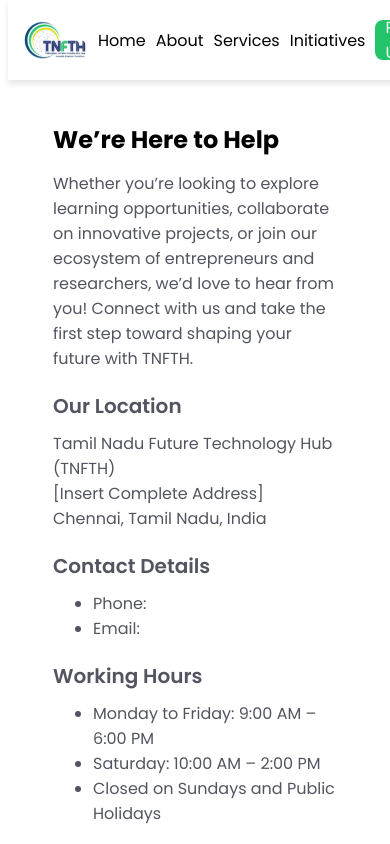
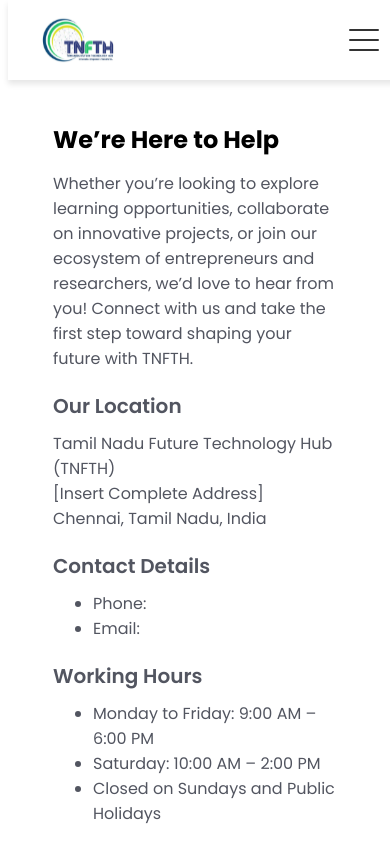
Before and after one commit to ashoksubramanium98/tnfthwebapp, an Angular app: page /contact in a window 390 px wide. Shown: the top 844 px of the page. Built offline with nearby package versions, Linux system fonts and the light colour scheme.

Commit message:
#Fix mobile header menu change

```diff
--- a/src/app/app.component.html
+++ b/src/app/app.component.html
@@ -1,6 +1,7 @@
 
 <main class="main">
   <app-header />
+  <app-mobile-header />
   <div class="main__content">
     <router-outlet />
   </div>
--- a/src/app/app.component.ts
+++ b/src/app/app.component.ts
@@ -1,11 +1,12 @@
 import { Component } from '@angular/core';
 import { RouterOutlet } from '@angular/router';
 import { HeaderComponent } from './components/common/header/header.component';
+import { MobileHeaderComponent } from './components/common/mobile-header/mobile-header.component'
 import { FooterComponent } from './components/common/footer/footer.component';
 
 @Component({
   selector: 'app-root',
-  imports: [RouterOutlet, HeaderComponent, FooterComponent],
+  imports: [RouterOutlet, HeaderComponent, MobileHeaderComponent, FooterComponent],
   templateUrl: './app.component.html',
   styleUrl: './app.component.scss'
 })
--- a/src/app/components/common/header/header.component.scss
+++ b/src/app/components/common/header/header.component.scss
@@ -100,13 +100,6 @@
     }
   }
   @media screen and (max-width: 700px) {
-    &__container {
-      width: 98%;
-    }
-    &__menu {
-      &__container {
-        gap: 10px;
-      }
-    }
+    display: none;
   }
 }
--- /dev/null
+++ b/src/app/components/common/mobile-header/mobile-header.component.html
@@ -0,0 +1,39 @@
+<div class="hamburger-menu">
+  <div class="hamburger-menu__container">
+    <img ngSrc="/assets/images/logo.svg" alt="Logo" class="hamburger-menu__logo" priority width="60" height="60" />
+    <div class="hamburger-menu__hamburger-icon" (click)="toggleMenu()">
+      @for (bar of [1, 2, 3]; track bar) {
+        <div class="hamburger-menu__hamburger-icon__bar"></div>
+      }
+    </div>
+  </div>
+
+  <div class="hamburger-menu__overlay" [class.hamburger-menu__overlay__open]="isMenuOpen" (click)="toggleMenu()"></div>
+  <nav class="hamburger-menu__side-menu" [class.hamburger-menu__side-menu__open]="isMenuOpen">
+    @for (menu of menuOptions; track menu.id) {
+      <div class="hamburger-menu__side-menu__option" (click)="handleRedirectMenu(menu.url, menu.subMenu)"> {{ menu.name }} </div>
+      <div>
+        @if (activeMenuDropdown === menu.id) {
+          <div class="hamburger-menu__dropdown-modal" (mouseleave)="closeDropdownModal()">
+            <div class="hamburger-menu__dropdown-modal__content">
+              @for (menu of servicesMenuOptions; track menu.id; let i = $index) {
+                <div class="hamburger-menu__dropdown-modal__title" (mouseover)="handleShowSubMenuOptions(menu.id)" (click)="handleRedirectMenu(menu.url)">
+                  <span> {{ i + 1 }} </span> {{ menu.name }}
+                </div>
+                <div>
+                  @if (menu.options?.length) {
+                    @for (menu of menu.options; track menu.url) {
+                      <div class="hamburger-menu__dropdown-modal__data" (click)="handleRedirectMenu(menu.url)">
+                        <img [src]="menu.icon" class="hamburger-menu__dropdown-modal__icon" /> {{ menu.name }}
+                      </div>
+                    }
+                  }
+                </div>
+              }
+            </div>
+          </div>
+        }
+      </div>
+    }
+  </nav>
+</div>
--- /dev/null
+++ b/src/app/components/common/mobile-header/mobile-header.component.scss
@@ -0,0 +1,119 @@
+.hamburger-menu {
+  position: fixed;
+  width: 100%;
+  padding: 0;
+  top: 0;
+  height: 80px;
+  background: #fff;
+  display: flex;
+  align-items: center;
+  z-index: 5;
+  box-shadow: 0 4px 6px rgba(0, 0, 0, 0.1);
+  &__container {
+    width: 90%;
+    margin: 0 auto;
+    display: flex;
+    justify-content: space-between;
+    align-items: center;
+    position: relative;
+  }
+  &__logo {
+    width: 100px;
+    height: auto;
+    border-radius: 4px;
+  }
+  &__hamburger-icon {
+    width: 30px;
+    height: 30px;
+    display: flex;
+    flex-direction: column;
+    justify-content: space-around;
+    cursor: pointer;
+    z-index: 100;
+    &__bar {
+      width: 100%;
+      height: 2px;
+      background: #333;
+      border-radius: 2px;
+      transition: all 0.3s ease;
+    }
+  }
+  &__overlay {
+    position: fixed;
+    top: 0;
+    left: 0;
+    width: 100%;
+    height: 100%;
+    background-color: rgba(0, 0, 0, 0.5);
+    opacity: 0;
+    visibility: hidden;
+    transition: opacity 0.3s ease, visibility 0.3s ease;
+    z-index: 99;
+    &__open {
+      opacity: 1;
+      visibility: visible;
+    }
+  }
+  &__side-menu {
+    position: fixed;
+    top: 0;
+    right: -400px;
+    width: 300px;
+    height: 100%;
+    background-color: white;
+    box-shadow: -2px 0 10px rgba(0, 0, 0, 0.1);
+    padding: 0 20px;
+    transition: right 0.3s ease;
+    z-index: 100;
+    overflow: scroll;
+    &__open {
+      right: 0;
+    }
+    &__option {
+      width: auto;
+      height: 40px;
+      cursor: pointer;
+      display: flex;
+      align-items: center;
+    }
+  }
+
+  &__dropdown-modal {
+    padding: 10px;
+    display: flex;
+    gap: 10px;
+    z-index: 1000;
+    width: 100%;
+    &__content {
+      display: flex;
+      flex-direction: column;
+      justify-content: space-between;
+      gap: 10px;
+      width: 100%;
+    }
+    &__title {
+      cursor: pointer;
+      color: #666;
+      display: flex;
+      gap: 10px;
+    }
+    &__data {
+      display: flex;
+      align-items: center;
+      gap: 5px;
+      cursor: pointer;
+    }
+    &__icon {
+      margin-right: 8px;
+      width: 36px;
+      height: 36px;
+    }
+    &__divider {
+      border: 1px solid #333;
+    }
+  }
+
+  @media screen and (min-width: 700px) {
+    display: none;
+  }
+}
--- /dev/null
+++ b/src/app/components/common/mobile-header/mobile-header.component.ts
@@ -0,0 +1,72 @@
+import { Component } from '@angular/core';
+import { NgOptimizedImage } from '@angular/common';
+import { Router } from '@angular/router';
+
+@Component({
+  selector: 'app-mobile-header',
+  imports: [NgOptimizedImage],
+  templateUrl: './mobile-header.component.html',
+  styleUrl: './mobile-header.component.scss'
+})
+export class MobileHeaderComponent {
+  constructor (private router: Router) {}
+
+  isMenuOpen = false;
+  activeMenuDropdown:string | null = null;
+  activeSubMenuDropdown:string | null = 'emergingTech';
+
+  menuOptions = [
+    { id: 'home', name: 'Home', subMenu: false, url: '' }, { id: 'about', name: 'About', subMenu: false, url: 'about' },
+    { id: 'services', name: 'Services', subMenu: true, url: null }, { id: 'initiatives', name: 'Initiatives', subMenu: false, url: 'initiatives' },
+    { id: 'contact', name: 'Reach Us', subMenu: false, url: 'contact' }, { id: 'internship', name: 'Internship', subMenu: false, url: 'internship' }
+  ]
+
+  servicesMenuOptions = [
+    { id: 'emergingTech', name: 'Emerging Technology Labs', url: null, options: [
+      { name: 'Artificial Intelligence', icon: '/assets/icons/ai.png', url: 'services/artificial-intelligence' },
+      { name: 'Cyber Security', icon: '/assets/icons/security.png', url: 'services/cyber-security' },
+      { name: 'Drone Technology', icon: '/assets/icons/drone.png', url: 'services/drone-technology' },
+      { name: 'Electric Vehicle Ecosystem', icon: '/assets/icons/electric.png', url: 'services/electric-vehicle-ecosystem' },
+      { name: 'IoT & Sensors', icon: '/assets/icons/sensor.png', url: 'services/iot-sensors' },
+      { name: '5G', icon: '/assets/icons/5g.png', url: 'services/5g-technology' },
+      { name: 'ERP', icon: '/assets/icons/erp.png', url: 'services/erp' }
+    ] },
+    { id: 'corporate', name: 'Corporate Experience & Collaborations', url: null, options: [
+      { name: 'Corporate Gateway Lab', icon: '/assets/icons/corporation.png', url: 'services/corporate-gateway-lab' },
+      { name: 'Corporate Experience Center', icon: '/assets/icons/team.png', url: 'services/corporate-experience-center' }
+    ] },
+    { id: 'support', name: 'Start-up Support Center', url: 'services/start-up-support-center' },
+    { id: 'connect', name: 'Overseas University Connecting Center', url: 'services/overseas-university-connecting-center' },
+    { id: 'incubation', name: 'Incubation & Innovation Center', url: 'services/incubation-innovation-center' }
+  ]
+
+  toggleMenu(): void {
+    this.isMenuOpen = !this.isMenuOpen;
+    document.body.style.overflow = this.isMenuOpen ? 'hidden' : '';
+  }
+
+  handleRedirectMenu(name: string | null, subMenu?: boolean) {
+    if (subMenu) {
+      this.activeMenuDropdown = 'services'
+    } else if (name !== null) {
+      this.isMenuOpen = !this.isMenuOpen;
+      this.router.navigate([name])
+      window.scrollTo(0, 0)
+    }
+  }
+
+  handleShowMenuModal(menu: string): void {
+    this.activeMenuDropdown = menu;
+    if (menu === this.menuOptions[2].id) {
+      this.activeSubMenuDropdown = 'emergingTech'
+    }
+  }
+  closeDropdownModal(): void {
+    this.activeMenuDropdown = null;
+    this.activeSubMenuDropdown = null;
+  }
+
+  handleShowSubMenuOptions(menu: string): void {
+    this.activeSubMenuDropdown = menu;
+  }
+}
```
Also changed, not shown: 1 other file (tests, documents, lock files or other folders).
